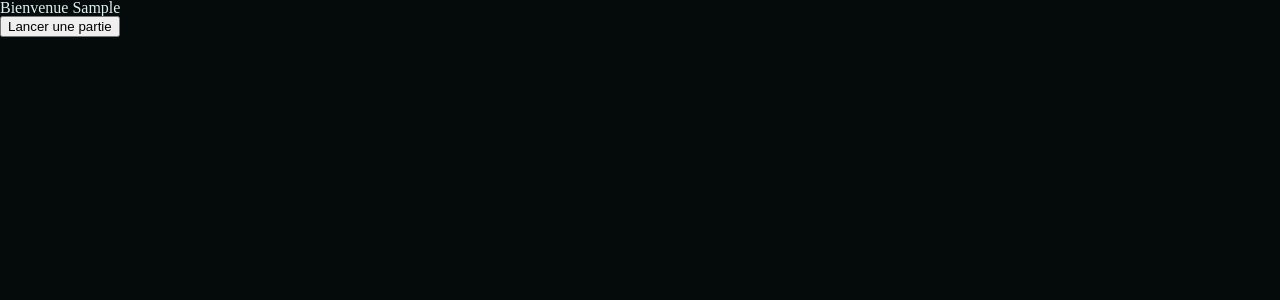
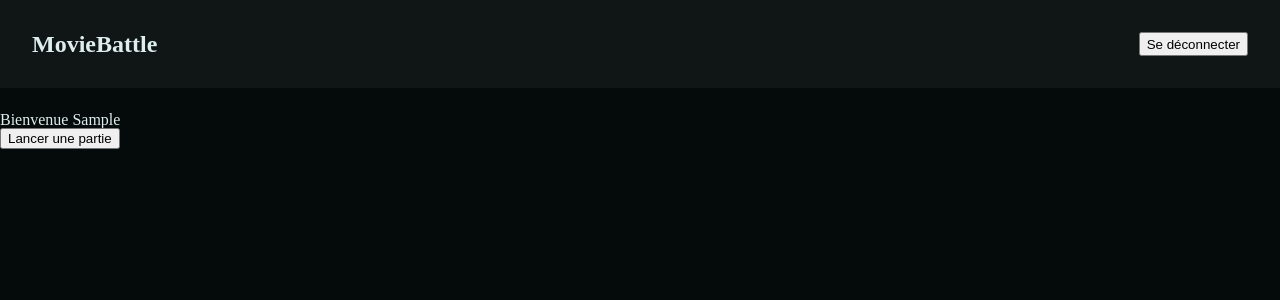
Before and after one commit to BodeFlorian/Movies-Guess, a React (Vite) app: page / in a window 1280 px wide. Both pictures are taken after typing "Sample" into the empty fields and a click on the button "Valider". Shown: the top 300 px of the page. Built offline with nearby package versions, Linux system fonts and the light colour scheme; no server answers; the HTML template or start-up script is replaced by a standard one.

Commit message:
+ Système de score + Header

```diff
--- a/src/App.jsx
+++ b/src/App.jsx
@@ -2,6 +2,7 @@ import { BrowserRouter as Router, Routes, Route } from 'react-router-dom'
 
 import './utils/style/app.scss'
 
+import Header from './components/Header'
 import Index from './pages/Index'
 import Menu from './pages/Menu'
 import Game from './pages/Game'
@@ -10,6 +11,7 @@ import Error from './pages/Error'
 const App = () => {
   return (
     <Router>
+      <Header />
       <Routes>
         <Route path="/" element={<Index />} />
         <Route path="/menu" element={<Menu />} />
--- /dev/null
+++ b/src/components/Header/index.jsx
@@ -0,0 +1,31 @@
+import './index.scss'
+import useUserStore from '../../store/userStore'
+import useMoviesStore from '../../store/moviesStore'
+import useGameStore from '../../store/gameStore'
+
+const Header = () => {
+  const { pseudo, setPseudo } = useUserStore()
+  const { setMovies } = useMoviesStore()
+  const { guess, totalMovies, setGuess, setTotalMovies } = useGameStore()
+
+  const handleLogout = () => {
+    setPseudo('')
+    setMovies({})
+    setTotalMovies(0)
+    setGuess(0)
+  }
+
+  return (
+    <header className="header">
+      <p>MovieBattle</p>
+      {totalMovies > 0 && (
+        <p>
+          Score: {guess}/{totalMovies}
+        </p>
+      )}
+      {pseudo && <button onClick={handleLogout}>Se déconnecter</button>}
+    </header>
+  )
+}
+
+export default Header
--- /dev/null
+++ b/src/components/Header/index.scss
@@ -0,0 +1,13 @@
+.header {
+  display: flex;
+  justify-content: space-between;
+  padding: 32px;
+  height: min-content;
+  background-color: #101615;
+  font-size: 24px;
+  font-weight: bold;
+  margin-bottom: 24px;
+  position: sticky;
+  inset: 0;
+  z-index: 1000;
+}
--- a/src/components/MovieCard/index.jsx
+++ b/src/components/MovieCard/index.jsx
@@ -2,6 +2,7 @@ import React, { useState } from 'react'
 import PropTypes from 'prop-types'
 import stringSimilarity from 'string-similarity'
 import useUserStore from '../../store/userStore.js'
+import useGameStore from '../../store/gameStore.js'
 
 import './index.scss'
 
@@ -9,7 +10,8 @@ const MovieCard = ({ title, backdrops }) => {
   const { pseudo } = useUserStore()
   const [currentIndex, setCurrentIndex] = useState(0)
   const [input, setInput] = useState('')
-  const [guess, setGuess] = useState(false)
+  const [guessState, setGuessState] = useState(false)
+  const { guess, setGuess } = useGameStore()
 
   const handlePrevClick = () => {
     setCurrentIndex((prevIndex) =>
@@ -36,7 +38,9 @@ const MovieCard = ({ title, backdrops }) => {
     )
 
     if (similarityScore > 0.75) {
-      setGuess(true)
+      const newGuess = guess + 1
+      setGuess(newGuess)
+      setGuessState(true)
     }
   }
 
@@ -102,7 +106,7 @@ const MovieCard = ({ title, backdrops }) => {
         </button>
       </div>
 
-      {!guess ? (
+      {!guessState ? (
         <form className="movieCard__form" onSubmit={handleGuessSubmit}>
           <input
             type="text"
--- a/src/pages/Game/index.jsx
+++ b/src/pages/Game/index.jsx
@@ -2,6 +2,7 @@ import React, { useEffect, useState } from 'react'
 import { useNavigate } from 'react-router-dom'
 import useUserStore from '../../store/userStore'
 import useMoviesStore from '../../store/moviesStore'
+import useGameStore from '../../store/gameStore'
 import fetchUrl from '../../utils/fetchUrl'
 import MovieCard from '../../components/MovieCard'
 
@@ -10,6 +11,7 @@ import './index.scss'
 const Game = () => {
   const { pseudo } = useUserStore()
   const { movies, setMovies } = useMoviesStore()
+  const { totalMovies, setTotalMovies } = useGameStore()
   const navigate = useNavigate()
   const [selectedMovies, setSelectedMovies] = useState([])
   const [loading, setLoading] = useState(true)
@@ -32,7 +34,7 @@ const Game = () => {
   const getMovies = async () => {
     const moviesDict = {}
 
-    for (let page = 1; page <= 20; page++) {
+    for (let page = 1; page <= 13; page++) {
       const url = `https://api.themoviedb.org/3/movie/top_rated?language=fr-FR&page=${page}`
       const data = await fetchUrl(url)
 
@@ -64,9 +66,12 @@ const Game = () => {
 
   const selectRandomMovies = (moviesDict) => {
     if (!moviesDict || Object.keys(moviesDict).length === 0) return
+
     const movieEntries = Object.entries(moviesDict)
-    const shuffled = movieEntries.sort(() => 0.5 - Math.random())
-    setSelectedMovies(shuffled.slice(0, 24))
+    const shuffled = movieEntries.sort(() => 0.5 - Math.random()).slice(0, 24)
+
+    setSelectedMovies(shuffled)
+    setTotalMovies(shuffled.length)
   }
 
   if (!pseudo) {
--- /dev/null
+++ b/src/store/gameStore.js
@@ -0,0 +1,22 @@
+import { create } from 'zustand'
+
+const useGameStore = create((set) => ({
+  guess: parseInt(localStorage.getItem('guess')) || 0,
+  totalMovies: parseInt(localStorage.getItem('totalMovies')) || 0,
+
+  setGuess: (newGuess) => {
+    set(() => {
+      localStorage.setItem('guess', newGuess)
+      return { guess: newGuess }
+    })
+  },
+
+  setTotalMovies: (newTotalMovies) => {
+    set(() => {
+      localStorage.setItem('totalMovies', newTotalMovies)
+      return { totalMovies: newTotalMovies }
+    })
+  },
+}))
+
+export default useGameStore
```
